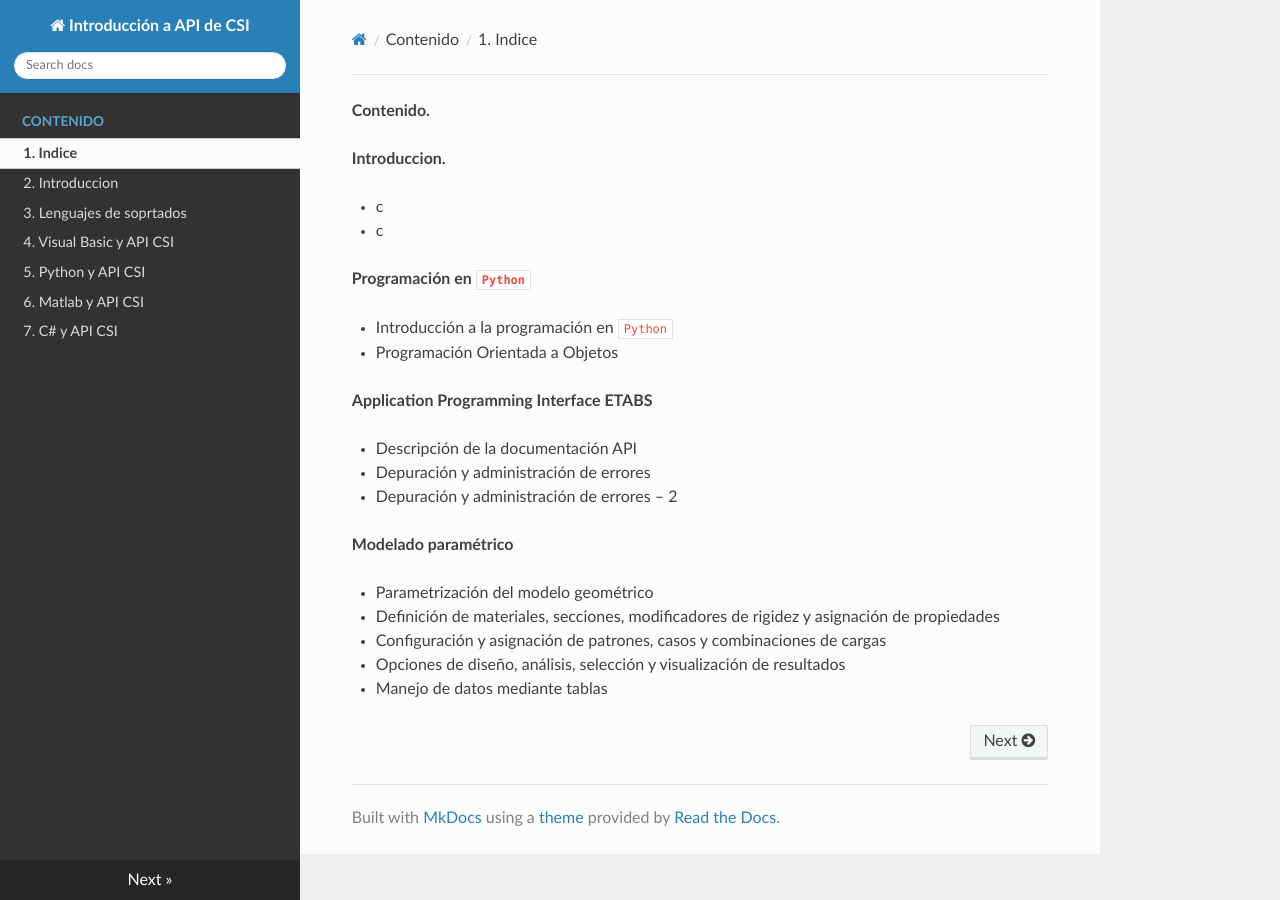
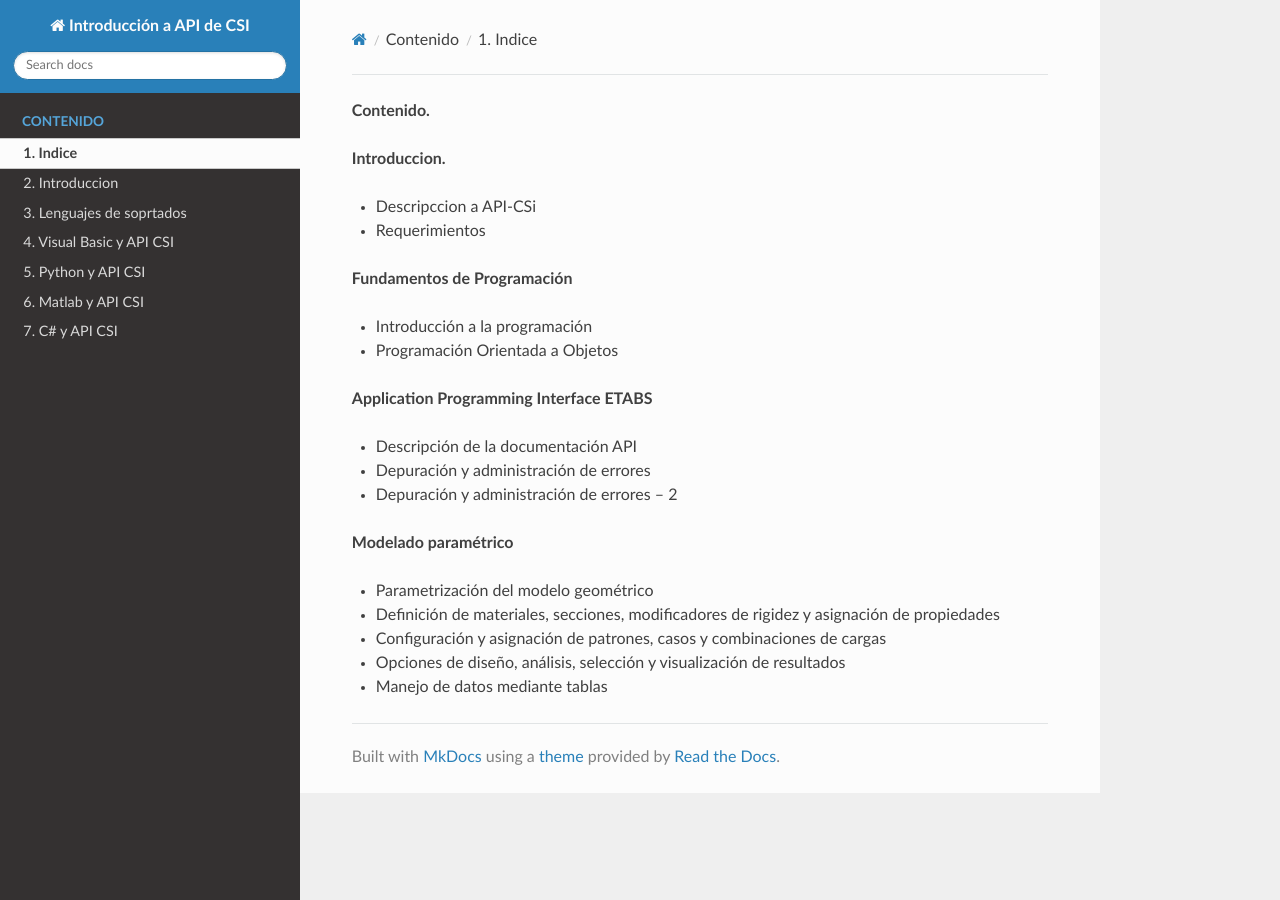
Before and after one commit to fjmucho/APICSiEtabsSAP2000, an MkDocs documentation site: the page built from docs/index.md, in a window 1280 px wide. Built offline with MkDocs 1.6.1, drawn with Linux system fonts in a browser that asks for light colours; nearby versions of some CDN libraries.

```diff
--- a/docs/index.md
+++ b/docs/index.md
@@ -3,12 +3,12 @@
 
 **Introduccion.**
 
-* c
-* c
+* Descripccion a API-CSi
+* Requerimientos
 
-**Programación en `Python`**
+**Fundamentos de Programación**
 
-* Introducción a la programación en `Python`
+* Introducción a la programación
 * Programación Orientada a Objetos
 
 **Application Programming Interface ETABS**
```
Also changed, not shown: docs/d01 introduccion.md (renamed from docs/d01introduccion.md, +2 -2 lines), docs/d04 Funciones Modelado.md (added, +25 -0 lines), docs/d05 Funciones de Reporte.md (added, +13 -0 lines), srcOctave/READMEm.md (+4 -0 lines), docs/d01 introduccion.rst (renamed from docs/d01introduccion.rst), docs/d02 fundamentos.md (renamed from docs/d02fundamentos.md), docs/d03a C++_CSiAPI.md (renamed from docs/d03C++_CSiAPI.md), docs/d03b Cshar_CSiAPI.md (renamed from docs/d04Cshar_CSiAPI.md), docs/d03c Python_CSiAPI.md (renamed from docs/d05Python_CSiAPI.md), docs/d03e Octave_CSiAPI.md (renamed from docs/d06Octave_CSiAPI.md), 8 other files.
